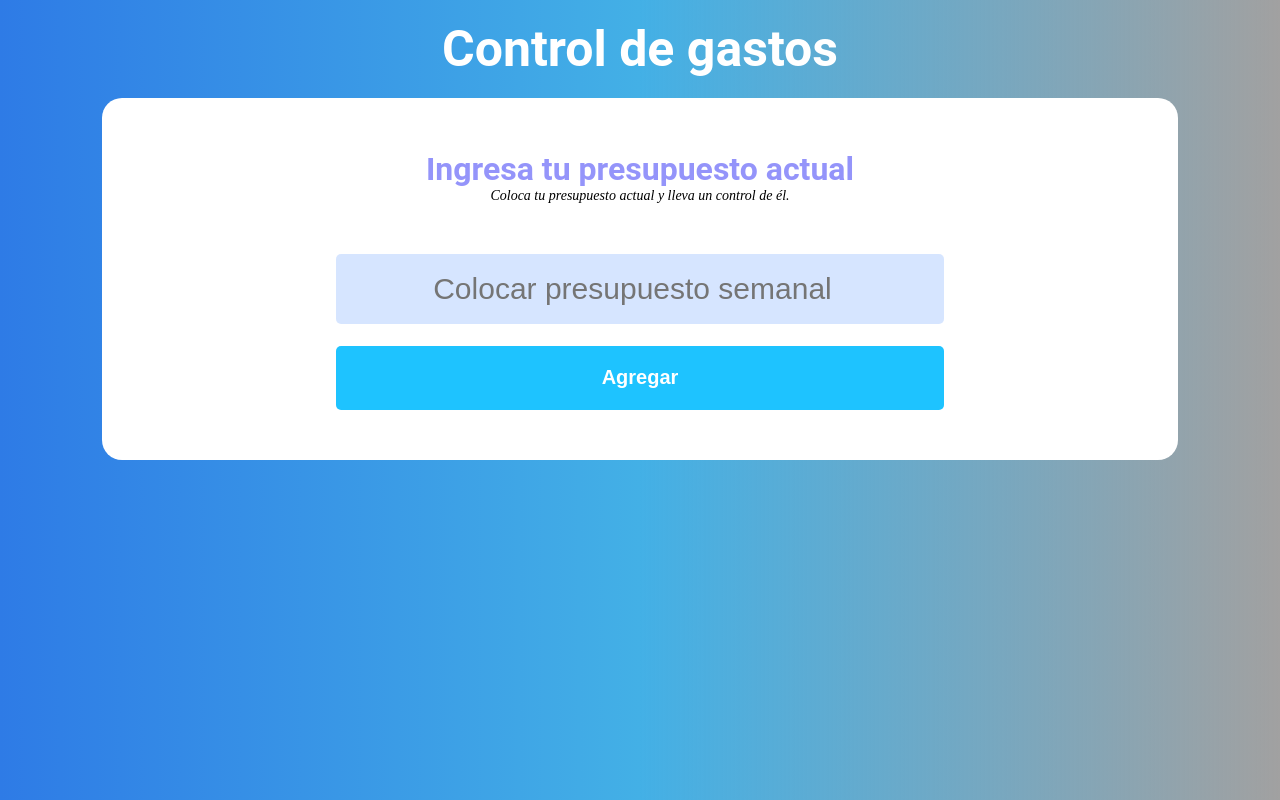
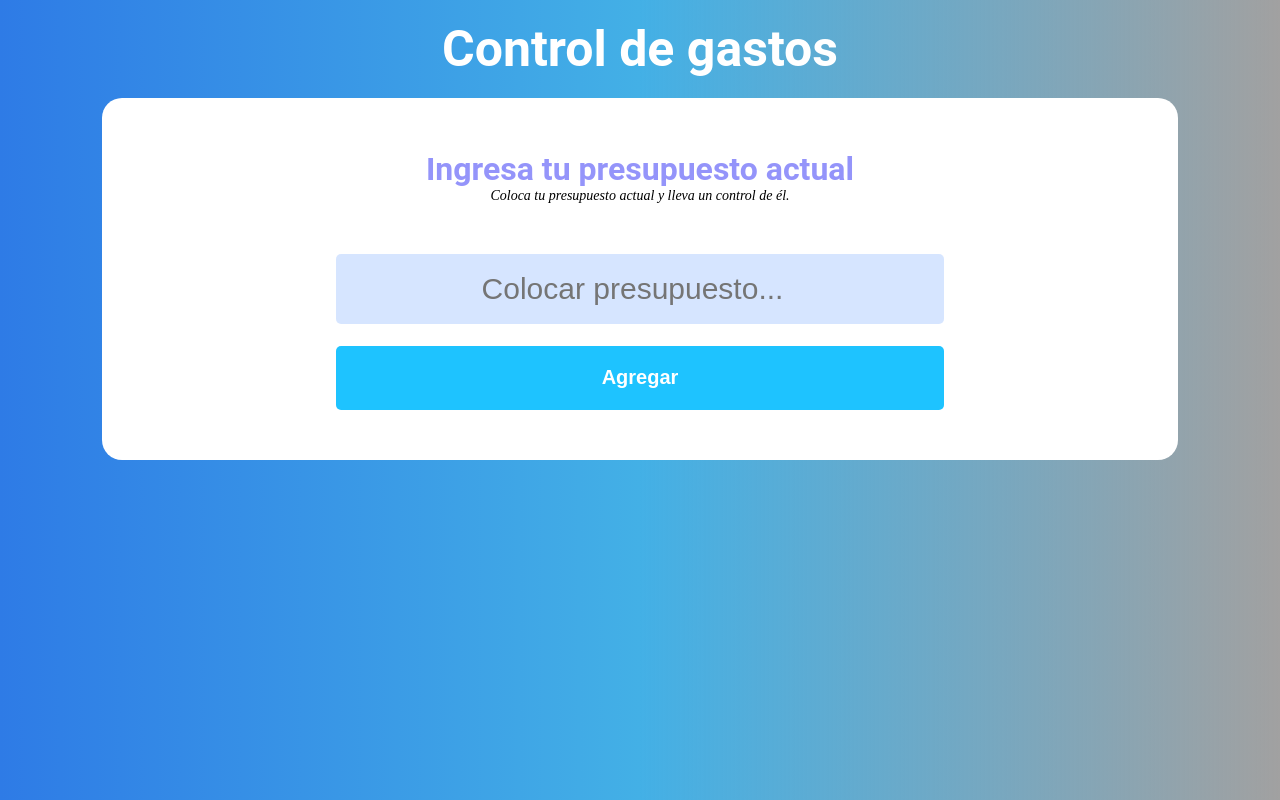
Before and after one commit to Bobertwest/Control-presupuesto, a React (Create React App) app: page / in a window 1280 px wide. Built offline with nearby package versions, Linux system fonts and the light colour scheme.

Commit message:
correcciones menores

```diff
--- a/src/Components/Formulario.jsx
+++ b/src/Components/Formulario.jsx
@@ -51,7 +51,7 @@ const Formulario = ({
           type="number"
           step="0.01"
           className="budget"
-          placeholder="Colocar presupuesto semanal"
+          placeholder="Colocar presupuesto..."
           onChange={obtenerCantidad}
         />
         <p className="errormessage">{showErrorMessage ? errorMessage : null}</p>
```
Also changed, not shown: public/manifest.json.
